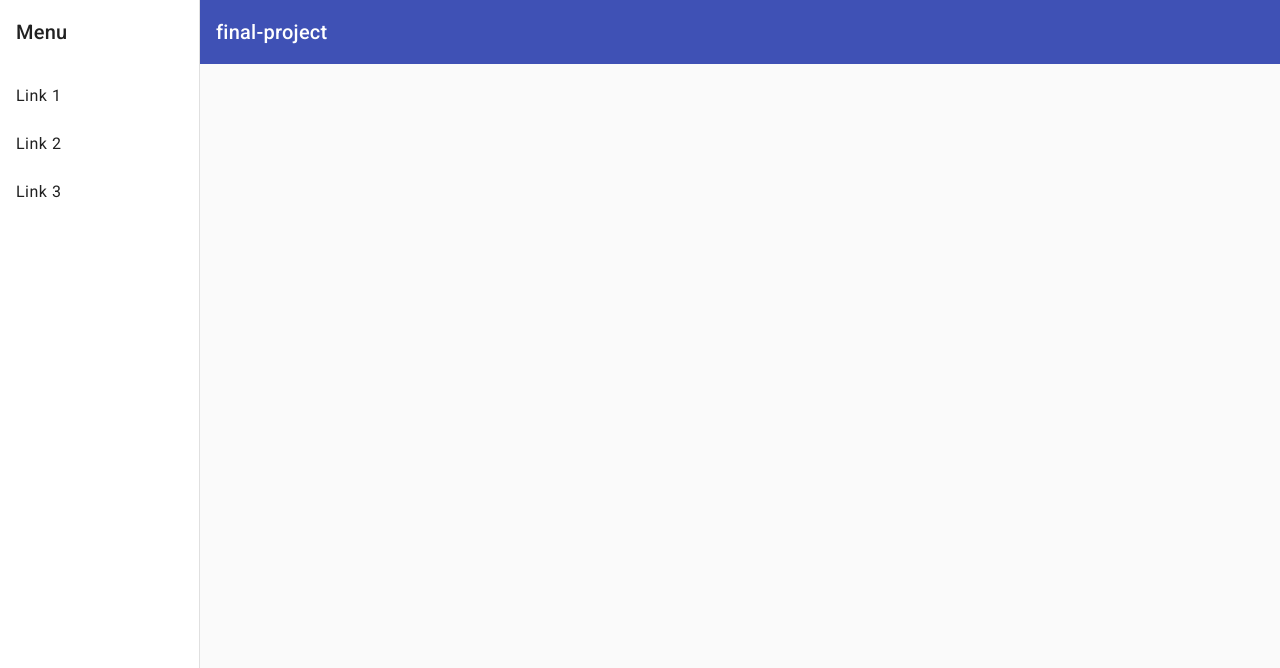
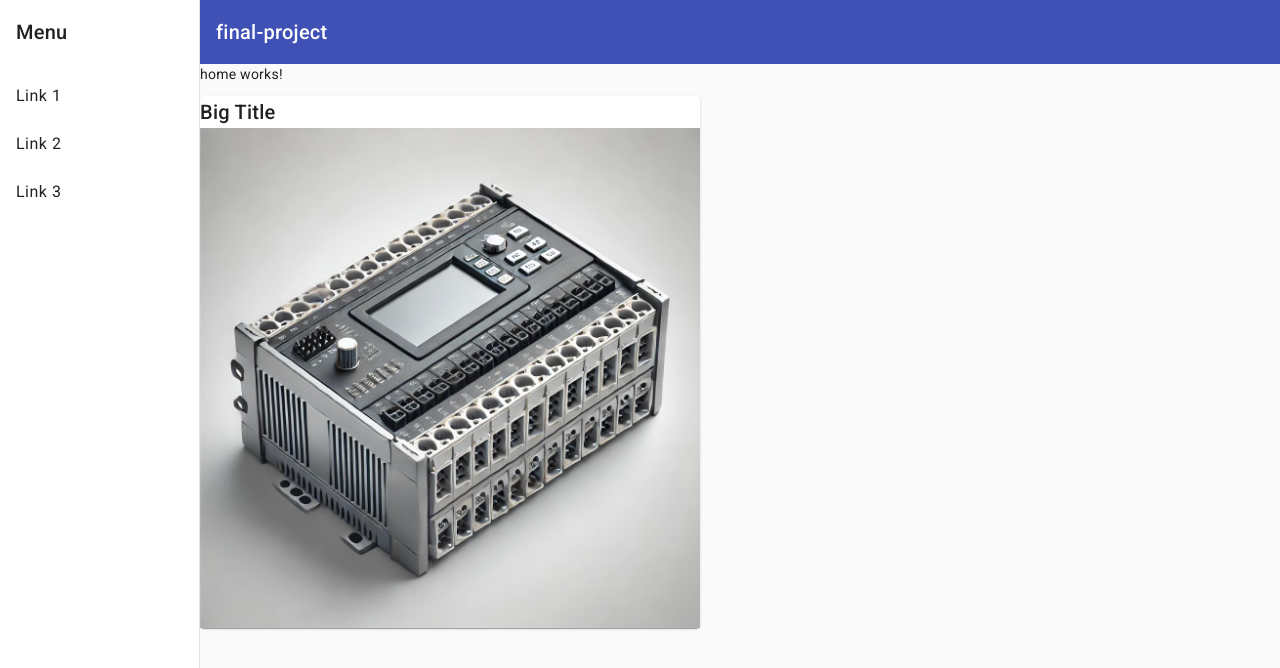
Before and after one commit to Monochrome-Eyes/ul508a-shop, an Angular app: page / in a window 1280 px wide. Shown: the top 668 px of the page. Built offline with nearby package versions, Linux system fonts and the light colour scheme.

Commit message:
still working on card

```diff
--- a/src/app/app-routing.module.ts
+++ b/src/app/app-routing.module.ts
@@ -1,8 +1,13 @@
 import { NgModule } from '@angular/core';
 import { RouterModule, Routes } from '@angular/router';
 import { NavigationPageComponent } from './components/navigation-page/navigation-page.component';
+import { HomeComponent } from './components/home/home.component';
+import { CardComponent } from './components/card/card.component';
 
-const routes: Routes = [];
+const routes: Routes = [
+    { path: '', pathMatch: 'full', component: HomeComponent },
+    { path: 'card', component: CardComponent },
+];
 
 @NgModule({
     imports: [RouterModule.forRoot(routes)],
--- a/src/app/components/card/card.component.html
+++ b/src/app/components/card/card.component.html
@@ -1 +1,4 @@
-<p>card works!</p>
+<mat-card style="max-width: 500px">
+    <mat-card-title>Big Title</mat-card-title>
+    <img [src]="imgUrl" />
+</mat-card>
--- a/src/app/components/card/card.component.ts
+++ b/src/app/components/card/card.component.ts
@@ -1,10 +1,13 @@
-import { Component } from '@angular/core';
+import { Component, Input } from '@angular/core';
+import { MatCardModule } from '@angular/material/card';
 
 @Component({
-  selector: 'app-card',
-  templateUrl: './card.component.html',
-  styleUrls: ['./card.component.scss']
+    selector: 'app-card',
+    templateUrl: './card.component.html',
+    styleUrls: ['./card.component.scss'],
+    // imports: [MatCardModule],
 })
 export class CardComponent {
-
+    @Input()
+    imgUrl: string = '';
 }
--- a/src/app/components/home/home.component.html
+++ b/src/app/components/home/home.component.html
@@ -1 +1,2 @@
 <p>home works!</p>
+<app-card [imgUrl]="s"></app-card>
--- a/src/app/components/home/home.component.ts
+++ b/src/app/components/home/home.component.ts
@@ -1,10 +1,10 @@
 import { Component } from '@angular/core';
 
 @Component({
-  selector: 'app-home',
-  templateUrl: './home.component.html',
-  styleUrls: ['./home.component.scss']
+    selector: 'app-home',
+    templateUrl: './home.component.html',
+    styleUrls: ['./home.component.scss'],
 })
 export class HomeComponent {
-
+    s: string = '/assets/PLC3.jpg';
 }
--- a/src/styles.scss
+++ b/src/styles.scss
@@ -1,4 +1,20 @@
 /* You can add global styles to this file, and also import other style files */
 
-html, body { height: 100%; }
-body { margin: 0; font-family: Roboto, "Helvetica Neue", sans-serif; }
+* {
+    box-sizing: border-box;
+    margin: 0;
+    padding: 0;
+}
+
+html,
+body {
+    height: 100%;
+}
+body {
+    font-family: Roboto, "Helvetica Neue", sans-serif;
+}
+
+.img-fluid {
+    width: 100%;
+    height: auto;
+}
```
Also changed, not shown: src/app/app.module.ts (+8 -1 lines).
